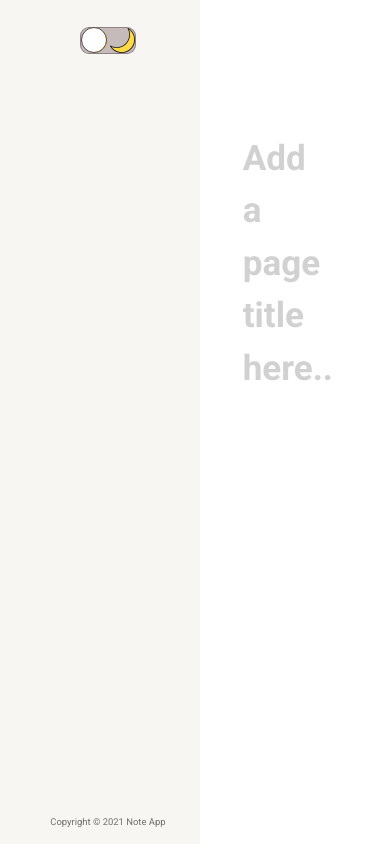
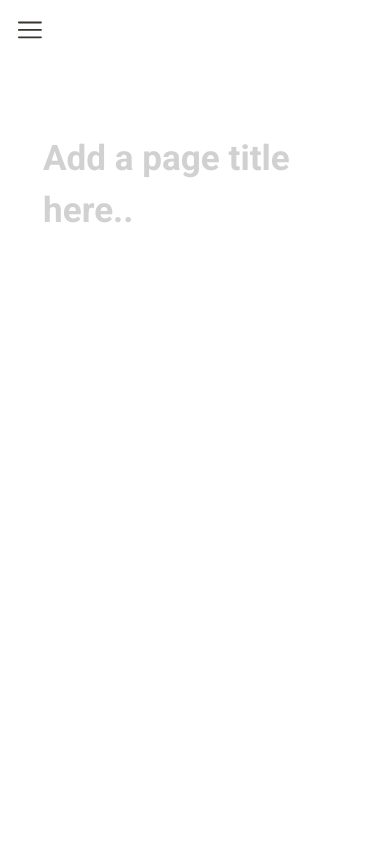
Before and after one commit to applejuice0906/my-note, a React (Create React App) app: page / in a window 390 px wide. Built offline with nearby package versions, Linux system fonts and the light colour scheme.

Commit message:
add responsiveness to the sidebar

```diff
--- a/src/App.css
+++ b/src/App.css
@@ -17,9 +17,9 @@ html {
   box-sizing: border-box;
 }
 
-@media only screen and (max-width: 770px) {
+@media only screen and (max-width: 780px) {
   html {
-    font-size: 56.2%;
+    font-size: 56.25%;
   }
 }
 
@@ -68,7 +68,28 @@ h1.pageTitle {
   transition: background-color 0.2s, color 0.2s;
 }
 
-.dark.container {
+.dark .container {
   background-color: rgb(60, 67, 77);
   color: rgb(240, 240, 240);
 }
+
+.icon {
+  height: 2.65rem;
+  width: 2.65rem;
+  position: absolute;
+  top: 2rem;
+  left: 2rem;
+  fill: rgb(55, 53, 47);
+  display: none;
+  z-index: 12;
+}
+
+.dark .icon {
+  fill: rgb(240, 240, 240);
+}
+
+@media only screen and (max-width: 880px) {
+  .icon {
+    display: block;
+  }
+}
--- a/src/App.js
+++ b/src/App.js
@@ -3,9 +3,11 @@ import { ThemeContext } from './context';
 
 import Content from './components/layout/content';
 import Sidebar from './components/layout/sidebar';
+import { ReactComponent as Icon } from './assets/menu.svg';
 
 function App() {
   const [dark, setDark] = useState(false);
+  const [sidebarOpen, setSidebarOpen] = useState(false);
 
   useEffect(() => {
     // get the theme from local storage
@@ -23,9 +25,12 @@ function App() {
 
   return (
     <ThemeContext.Provider value={themeValue}>
-      <main>
-        <div className={`container ${dark ? 'dark' : ''}`}>
-          <Sidebar />
+      <main className={dark ? 'dark' : ''}>
+        {!sidebarOpen ? (
+          <Icon className="icon" onClick={() => setSidebarOpen(true)} />
+        ) : null}
+        <div className="container">
+          <Sidebar sidebarState={{ sidebarOpen, setSidebarOpen }} />
           <Content />
         </div>
       </main>
--- a/src/components/editablePage/styles.module.css
+++ b/src/components/editablePage/styles.module.css
@@ -6,6 +6,7 @@
   flex-direction: column;
   align-items: center;
   overflow: auto;
+  overflow-x: hidden;
 }
 
 .content {
--- a/src/components/layout/content/styles.module.css
+++ b/src/components/layout/content/styles.module.css
@@ -4,4 +4,5 @@
   display: flex;
   flex-direction: column;
   position: relative;
+  overflow-x: hidden;
 }
--- a/src/components/layout/sidebar/index.js
+++ b/src/components/layout/sidebar/index.js
@@ -1,11 +1,26 @@
-import { useContext } from 'react';
+import { useContext, useEffect, useRef } from 'react';
 import styles from './styles.module.css';
 import sun from '../../../assets/sunny.svg';
 import moon from '../../../assets/night.svg';
 import { ThemeContext } from '../../../context';
 
-const Sidebar = () => {
+const Sidebar = ({ sidebarState }) => {
   const { dark, setDark } = useContext(ThemeContext);
+  const { sidebarOpen, setSidebarOpen } = sidebarState;
+
+  const sidebarRef = useRef(null);
+
+  useEffect(() => {
+    if (sidebarOpen) {
+      const listener = (e) => {
+        if (sidebarRef.current.contains(e.target)) return;
+        setSidebarOpen(false);
+      };
+
+      document.addEventListener('click', listener);
+      return () => document.removeEventListener('click', listener);
+    }
+  }, [sidebarOpen, setSidebarOpen]);
 
   const handleThemeSwitch = () => {
     // store the theme to local storage
@@ -14,8 +29,17 @@ const Sidebar = () => {
   };
 
   return (
-    <div className={styles.container}>
-      <div className={`${styles.sidebar} ${dark ? styles.dark : ''}`}>
+    <div
+      className={
+        sidebarOpen
+          ? [styles.container, styles.active].join(' ')
+          : styles.container
+      }
+    >
+      <div
+        ref={sidebarRef}
+        className={`${styles.sidebar} ${dark ? styles.dark : ''}`}
+      >
         <div onClick={handleThemeSwitch} className={styles.themeSwitch}>
           <span className={styles.button}></span>
           <img src={sun} alt="sunny icon" className={styles.icon} />
--- a/src/components/layout/sidebar/styles.module.css
+++ b/src/components/layout/sidebar/styles.module.css
@@ -1,19 +1,36 @@
 .container {
   height: 100%;
+  position: relative;
+  z-index: 99;
   overflow: auto;
 }
 
+@media only screen and (max-width: 880px) {
+  .container {
+    position: absolute;
+    left: -1000px;
+    transition: all 0.4s;
+  }
+
+  .container.active {
+    left: 0;
+  }
+
+  .container.active .sidebar {
+    width: 75vw;
+  }
+}
+
 .sidebar {
-  position: relative;
-  z-index: 99;
+  height: 100%;
+  width: 24rem;
   background: rgb(247, 246, 243);
   color: rgba(25, 23, 17, 0.6);
-  width: 24rem;
-  height: 100%;
+  transition: all 0.2s;
   display: flex;
   flex-direction: column;
   padding-top: 3rem;
-  transition: all 0.2s;
+  overflow: auto;
 }
 
 .dark {
```
Also changed, not shown: src/assets/menu.svg (added).
